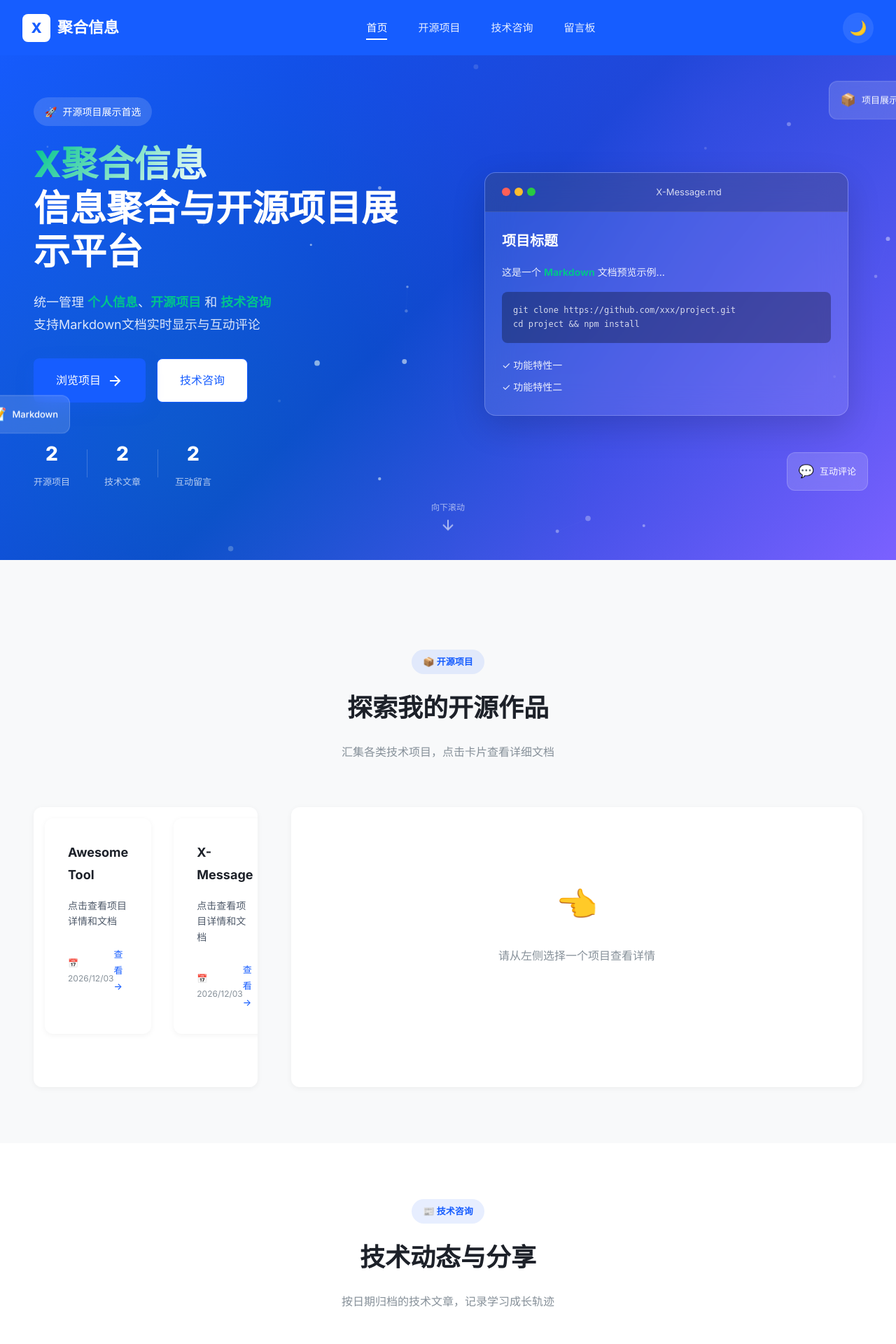
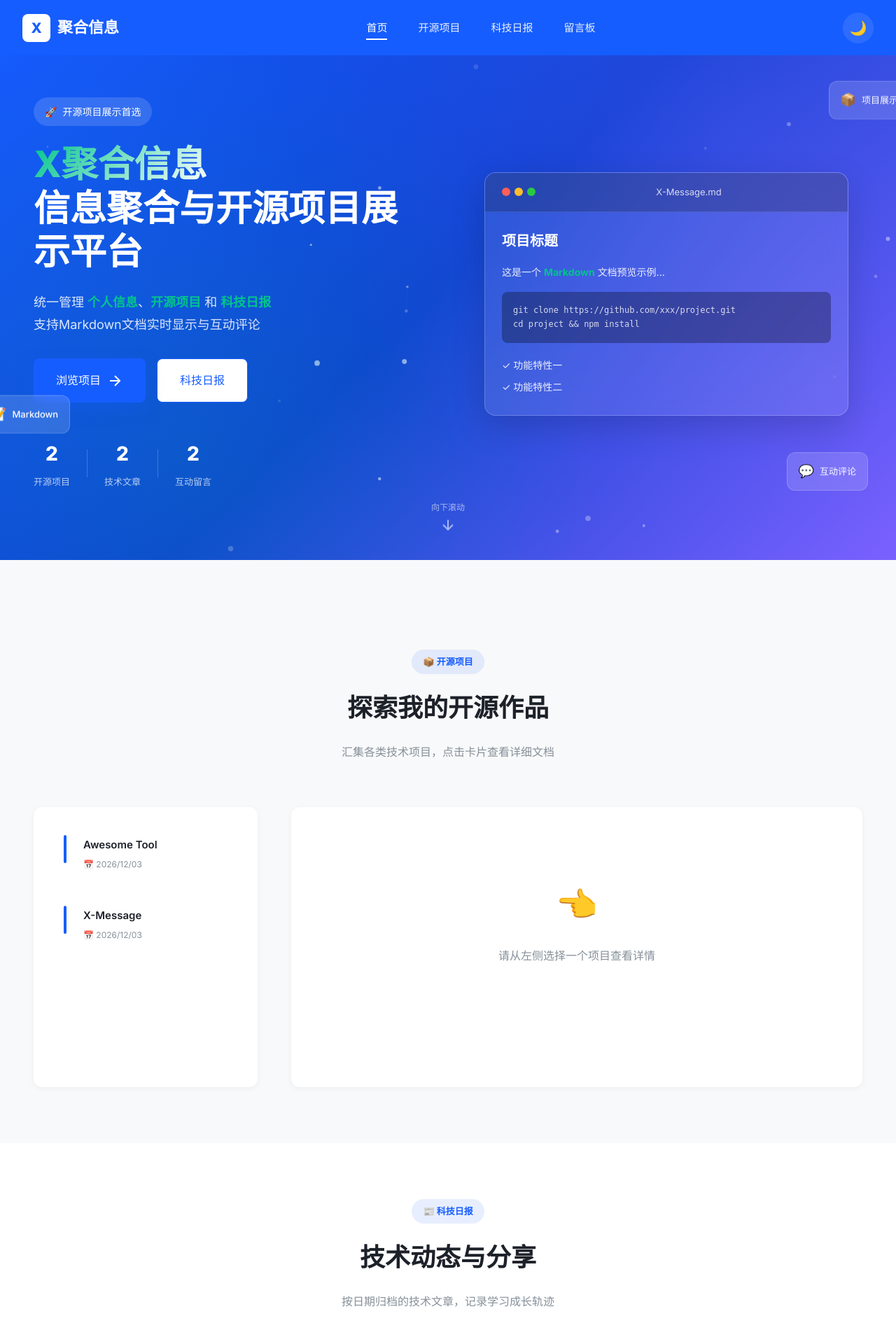
Before and after one commit to Ajie16/x-message, a Flask app: page / in a window 1280 px wide. Shown: the top 1920 px of the page at 70% size. Run offline with Flask 3, Linux system fonts and the light colour scheme; some libraries are stand-ins or nearby versions.

Commit message:
feat: 将技术咨询改为科技日报，项目卡片使用与文章列表相同风格

```diff
--- a/static/js/main.js
+++ b/static/js/main.js
@@ -418,28 +418,25 @@
             return;
         }
 
-        // Use card grid layout
+        // Use article-item style with left accent
         const html = state.projects.map(project => `
-            <div class="project-card ${state.currentProject === project.path ? 'active' : ''}" data-path="${project.path}">
-                <div class="project-card-title">${project.title}</div>
-                <div class="project-card-desc">点击查看项目详情和文档</div>
-                <div class="project-card-meta">
-                    <span class="project-card-date">📅 ${formatDate(project.date)}</span>
-                    <span class="project-card-action">查看 →</span>
+            <div class="article-item ${state.currentProject === project.path ? 'active' : ''}" data-path="${project.path}">
+                <div class="article-accent"></div>
+                <div class="article-content">
+                    <div class="article-title">${project.title}</div>
+                    <div class="article-date">📅 ${formatDate(project.date)}</div>
                 </div>
             </div>
         `).join('');
 
-        elements.projectsList.innerHTML = `<div class="projects-grid">${html}</div>`;
+        elements.projectsList.innerHTML = html;
 
-        elements.projectsList.querySelectorAll('.project-card').forEach(card => {
-            card.addEventListener('click', () => {
-                const path = card.dataset.path;
+        elements.projectsList.querySelectorAll('.article-item').forEach(item => {
+            item.addEventListener('click', () => {
+                const path = item.dataset.path;
                 loadProjectContent(path);
-                elements.projectsList.querySelectorAll('.project-card').forEach(c => c.classList.remove('active'));
-                card.classList.add('active');
-                // Scroll to content
-                elements.projectContent?.scrollIntoView({ behavior: 'smooth', block: 'start' });
+                elements.projectsList.querySelectorAll('.article-item').forEach(i => i.classList.remove('active'));
+                item.classList.add('active');
             });
         });
     }
--- a/templates/index.html
+++ b/templates/index.html
@@ -9,7 +9,7 @@
 
     <!-- Open Graph -->
     <meta property="og:title" content="X聚合信息 · 信息聚合与开源项目展示平台">
-    <meta property="og:description" content="开源项目展示、技术咨询推送、留言互动一站式平台">
+    <meta property="og:description" content="开源项目展示、科技日报推送、留言互动一站式平台">
     <meta property="og:type" content="website">
 
     <!-- Fonts -->
@@ -52,7 +52,7 @@
             <div class="nav-menu" id="navMenu">
                 <a href="#hero" class="nav-link active">首页</a>
                 <a href="#projects" class="nav-link">开源项目</a>
-                <a href="#news" class="nav-link">技术咨询</a>
+                <a href="#news" class="nav-link">科技日报</a>
                 <a href="#comments" class="nav-link">留言板</a>
             </div>
 
@@ -73,7 +73,7 @@
     <div class="mobile-menu" id="mobileMenu">
         <a href="#hero" class="mobile-nav-link active">首页</a>
         <a href="#projects" class="mobile-nav-link">开源项目</a>
-        <a href="#news" class="mobile-nav-link">技术咨询</a>
+        <a href="#news" class="mobile-nav-link">科技日报</a>
         <a href="#comments" class="mobile-nav-link">留言板</a>
     </div>
 
@@ -94,7 +94,7 @@
                     信息聚合与开源项目展示平台
                 </h1>
                 <p class="hero-subtitle">
-                    统一管理 <span class="highlight-text">个人信息</span>、<span class="highlight-text">开源项目</span> 和 <span class="highlight-text">技术咨询</span>
+                    统一管理 <span class="highlight-text">个人信息</span>、<span class="highlight-text">开源项目</span> 和 <span class="highlight-text">科技日报</span>
                     <br class="hide-mobile">
                     支持Markdown文档实时显示与互动评论
                 </p>
@@ -106,7 +106,7 @@
                         </svg>
                     </a>
                     <a href="#news" class="btn btn-secondary btn-lg">
-                        <span>技术咨询</span>
+                        <span>科技日报</span>
                     </a>
                 </div>
                 <div class="hero-stats">
@@ -210,7 +210,7 @@ cd project && npm install</code></pre>
         <section id="news" class="section section-alt">
             <div class="section-container">
                 <div class="section-header" data-animate>
-                    <span class="section-tag">📰 技术咨询</span>
+                    <span class="section-tag">📰 科技日报</span>
                     <h2 class="section-title">技术动态与分享</h2>
                     <p class="section-desc">按日期归档的技术文章，记录学习成长轨迹</p>
                 </div>
@@ -328,7 +328,7 @@ cd project && npm install</code></pre>
                     <ul>
                         <li><a href="#hero">首页</a></li>
                         <li><a href="#projects">开源项目</a></li>
-                        <li><a href="#news">技术咨询</a></li>
+                        <li><a href="#news">科技日报</a></li>
                         <li><a href="#comments">留言板</a></li>
                     </ul>
                 </div>
```
